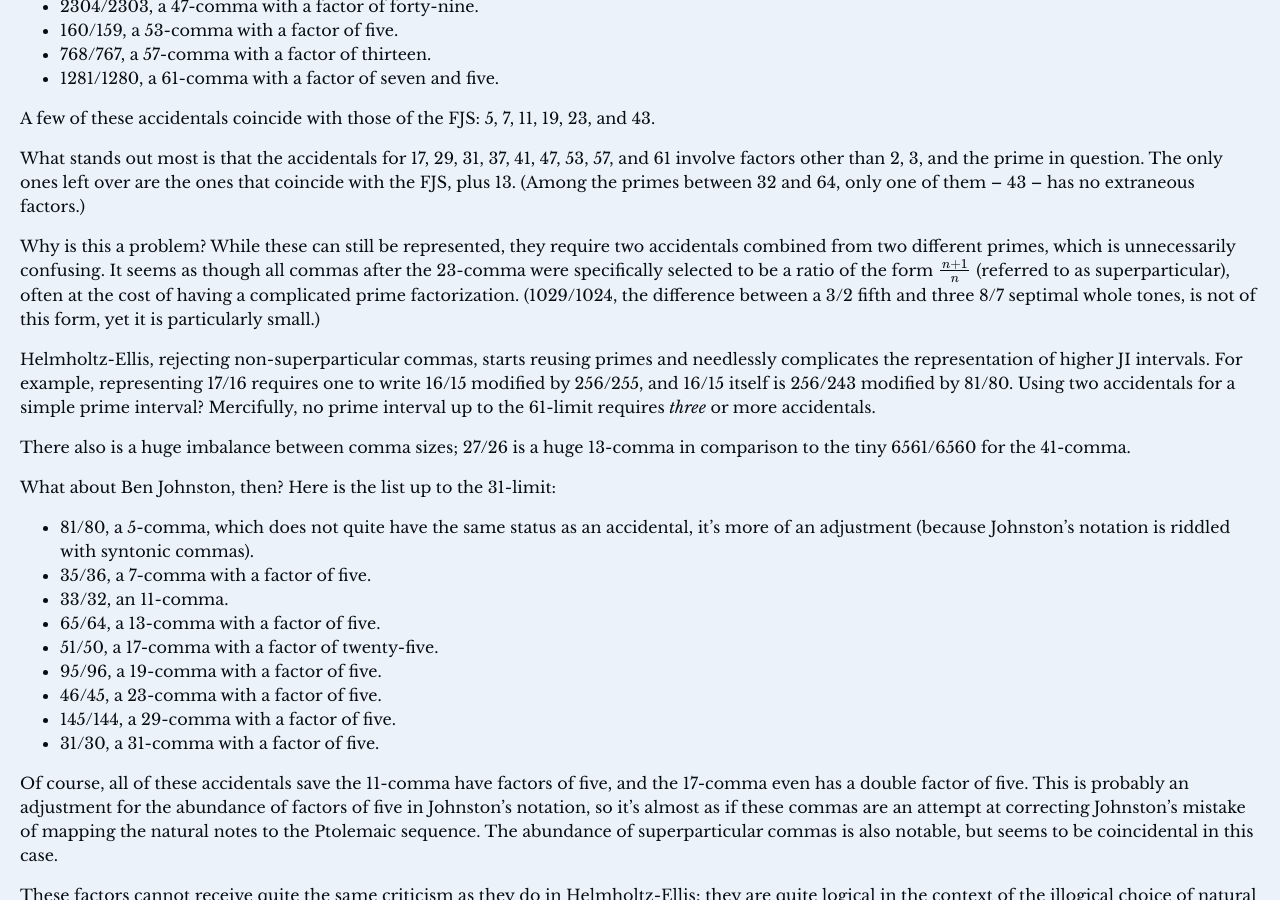
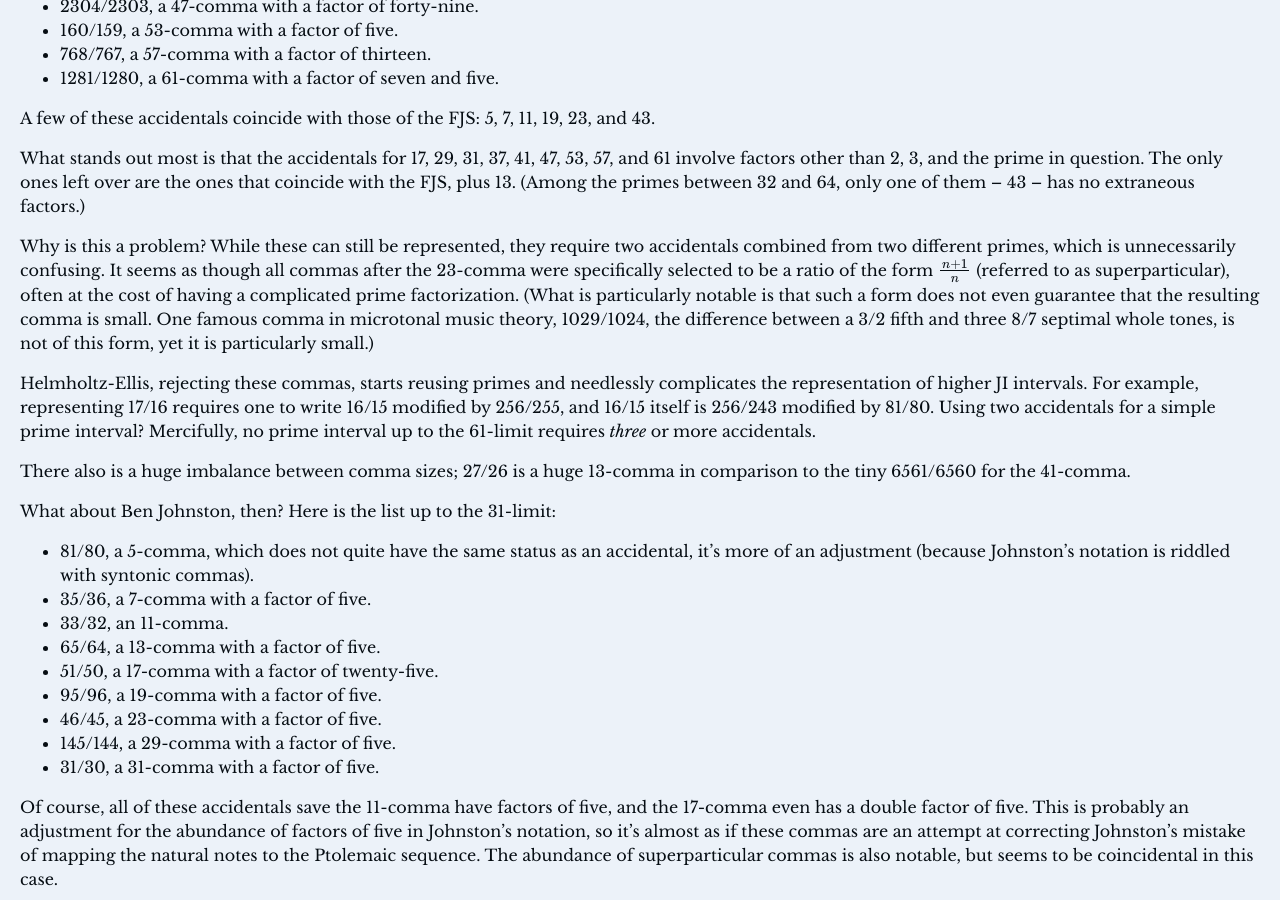
Before and after one commit to misotanni/misotanni.github.io, a Jekyll site: the page built from fjs/en/compare.md, in a window 1280 px wide and 900 px high, scrolled down 2038 px. Built offline with Jekyll 4.4.1, drawn with Linux system fonts in a browser that asks for light colours; our own code applies the rules of GitHub Pages for plain Markdown files; formulas are drawn with MathJax 3.

Commit message:
Revert "removed weirdness"
This reverts commit bca5d43c02aa3fa992b375b1d9babb8d6deb73be.

```diff
--- a/fjs/en/compare.md
+++ b/fjs/en/compare.md
@@ -71,9 +71,9 @@ A few of these accidentals coincide with those of the FJS: 5, 7, 11, 19, 23, and
 
 What stands out most is that the accidentals for 17, 29, 31, 37, 41, 47, 53, 57, and 61 involve factors other than 2, 3, and the prime in question. The only ones left over are the ones that coincide with the FJS, plus 13. (Among the primes between 32 and 64, only one of them – 43 – has no extraneous factors.)
 
-Why is this a problem? While these can still be represented, they require two accidentals combined from two different primes, which is unnecessarily confusing. It seems as though all commas after the 23-comma were specifically selected to be a ratio of the form $$\frac{n+1}{n}$$ (referred to as superparticular), often at the cost of having a complicated prime factorization. (1029/1024, the difference between a 3/2 fifth and three 8/7 septimal whole tones, is not of this form, yet it is particularly small.)
+Why is this a problem? While these can still be represented, they require two accidentals combined from two different primes, which is unnecessarily confusing. It seems as though all commas after the 23-comma were specifically selected to be a ratio of the form $$\frac{n+1}{n}$$ (referred to as superparticular), often at the cost of having a complicated prime factorization. (What is particularly notable is that such a form does not even guarantee that the resulting comma is small. One famous comma in microtonal music theory, 1029/1024, the difference between a 3/2 fifth and three 8/7 septimal whole tones, is not of this form, yet it is particularly small.)
 
-Helmholtz-Ellis, rejecting non-superparticular commas, starts reusing primes and needlessly complicates the representation of higher JI intervals. For example, representing 17/16 requires one to write 16/15 modified by 256/255, and 16/15 itself is 256/243 modified by 81/80. Using two accidentals for a simple prime interval? Mercifully, no prime interval up to the 61-limit requires *three* or more accidentals.
+Helmholtz-Ellis, rejecting these commas, starts reusing primes and needlessly complicates the representation of higher JI intervals. For example, representing 17/16 requires one to write 16/15 modified by 256/255, and 16/15 itself is 256/243 modified by 81/80. Using two accidentals for a simple prime interval? Mercifully, no prime interval up to the 61-limit requires *three* or more accidentals.
 
 There also is a huge imbalance between comma sizes; 27/26 is a huge 13-comma in comparison to the tiny 6561/6560 for the 41-comma.
 
```
Also changed, not shown: fjs/de/compare.md (+2 -2 lines), fjs/fr/compare.md (+1 -1 lines), fjs/pl/compare.md (+1 -1 lines).
